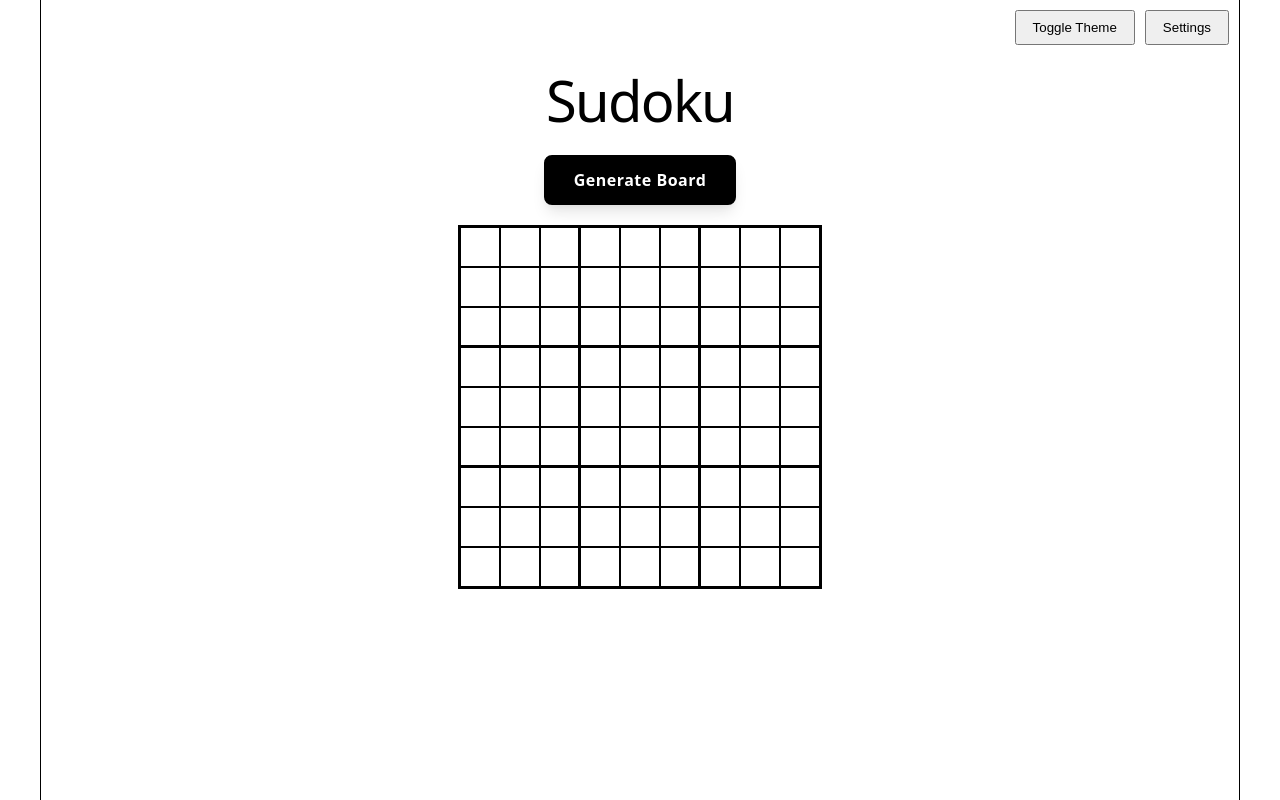
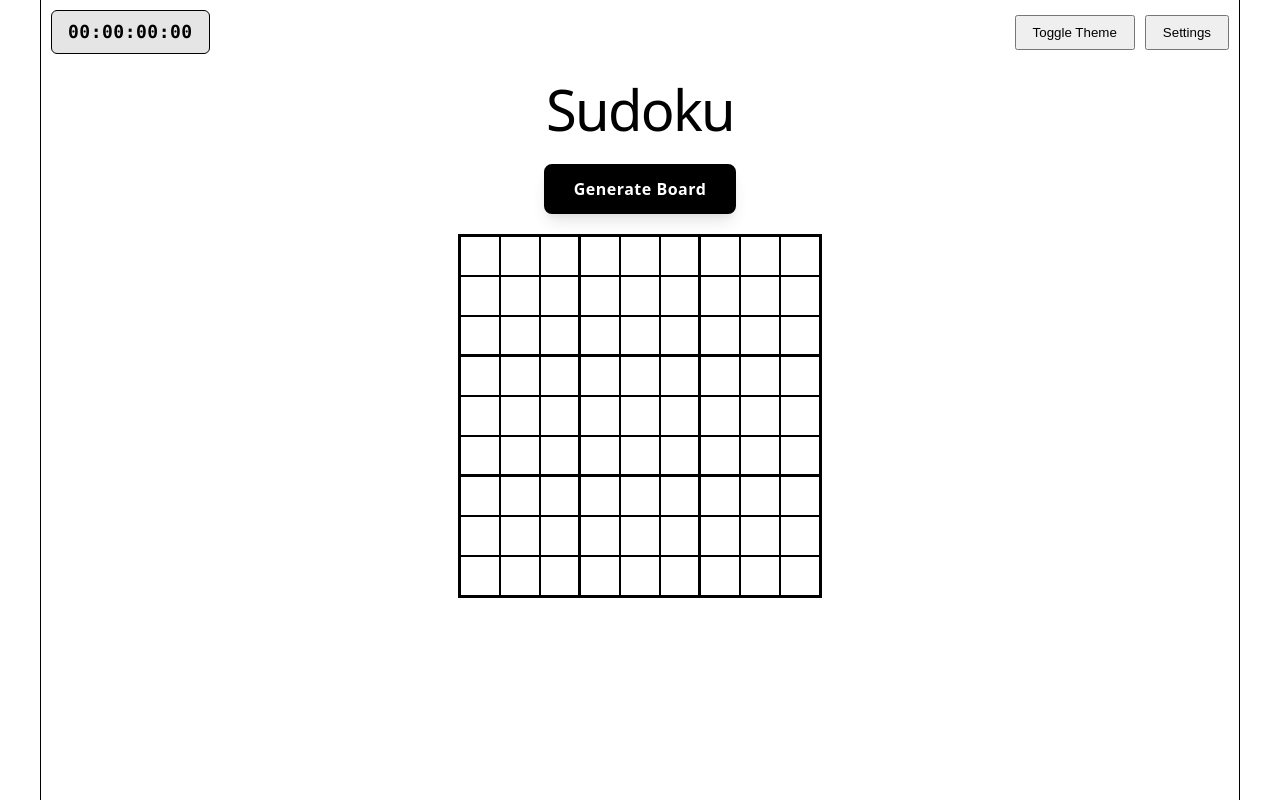
Before and after one commit to caojieming/custom-sudoku, a React (Vite) app: page / in a window 1280 px wide. Built offline with nearby package versions, Linux system fonts and the light colour scheme.

Commit message:
added timer

```diff
--- a/src/App.jsx
+++ b/src/App.jsx
@@ -1,9 +1,10 @@
 import { useState } from 'react';
 import './styles/App.css';
 import { ThemeToggle } from './components/ThemeToggle.jsx';
-import { SudokuBoard } from './components/SudokuBoard.jsx';
+import { SudokuBoard, getConflicts } from './components/SudokuBoard.jsx';
 import { Settings } from './components/Settings.jsx';
 import { GenerateBoard } from './components/GenerateBoard.jsx';
+import { Timer } from './components/Timer.jsx';
 
 function App() {
 	const initBoard = Array.from(
@@ -115,9 +116,17 @@ function App() {
 		});
 	}
 
+	// logic to determine if the timer should be running
+	const conflicts = getConflicts(board);
+	const hasEmptyCells = board.some(cell => cell.value === '');
+	const isSolved = fullSolution !== null && conflicts.size === 0 && !hasEmptyCells;
+	const isTimerRunning = fullSolution !== null && !isSolved;
+
 	return (
 		<>
 			<header id='header'>
+				<Timer isRunning={isTimerRunning} resetKey={fullSolution} />
+				<div className="header-right">
 					<ThemeToggle />
 					<Settings
 						difficulty={difficulty}
@@ -125,6 +134,7 @@ function App() {
 						onShowSolution={handleShowSolution}
 						isGameActive={fullSolution !== null}
 					/>
+				</div>
 			</header>
 			<h1 id='title'>Sudoku</h1>
 
--- a/src/components/SudokuBoard.jsx
+++ b/src/components/SudokuBoard.jsx
@@ -1,7 +1,7 @@
 import '../styles/SudokuBoard.css';
 
 // gets and returns 1d index of cells with conflicts
-function getConflicts(board) {
+export function getConflicts(board) {
 	const conflicts = new Set();
 	for (let i = 0; i < 81; i++) {
 		const val1 = board[i].value;
--- /dev/null
+++ b/src/components/Timer.jsx
@@ -0,0 +1,42 @@
+import { useState, useEffect } from 'react';
+import '../styles/Timer.css';
+
+export function Timer({ isRunning, resetKey }) {
+    const [seconds, setSeconds] = useState(0);
+
+    // reset timer when resetKey changes (new board generated)
+    useEffect(() => {
+        setSeconds(0);
+    }, [resetKey]);
+
+    // track elapsed time when active
+    useEffect(() => {
+        if (!isRunning) return;
+
+        const interval = setInterval(() => {
+            setSeconds(prev => prev + 1);
+        }, 1000);
+
+        return () => clearInterval(interval);
+    }, [isRunning]);
+
+    // format seconds into DD:hh:mm:ss
+    const formatTime = (totalSeconds) => {
+        const secs = totalSeconds % 60;
+        const totalMinutes = Math.floor(totalSeconds / 60);
+        const mins = totalMinutes % 60;
+        const totalHours = Math.floor(totalMinutes / 60);
+        const hours = totalHours % 24;
+        const days = Math.floor(totalHours / 24);
+
+        const pad = (num) => String(num).padStart(2, '0');
+
+        return `${pad(days)}:${pad(hours)}:${pad(mins)}:${pad(secs)}`;
+    };
+
+    return (
+        <div className="sudoku-timer" id="timer">
+            {formatTime(seconds)}
+        </div>
+    );
+}
--- a/src/styles/App.css
+++ b/src/styles/App.css
@@ -1,6 +1,12 @@
 #header {
 	display: flex;
-	justify-content: flex-end;
+	justify-content: space-between;
+	align-items: center;
 	padding: 10px;
+}
+
+.header-right {
+	display: flex;
 	gap: 10px;
+	align-items: center;
 }
--- /dev/null
+++ b/src/styles/Timer.css
@@ -0,0 +1,14 @@
+.sudoku-timer {
+  font-family: var(--mono);
+  font-size: 18px;
+  font-weight: 600;
+  color: var(--text);
+  padding: 8px 16px;
+  border: 1px solid var(--border);
+  border-radius: 6px;
+  background-color: var(--social-bg);
+  letter-spacing: 0.5px;
+  user-select: none;
+  display: inline-flex;
+  align-items: center;
+}
```
Also changed, not shown: 1 other file (tests, documents, lock files or other folders). Lines whose indentation alone changed are shown as unchanged.
